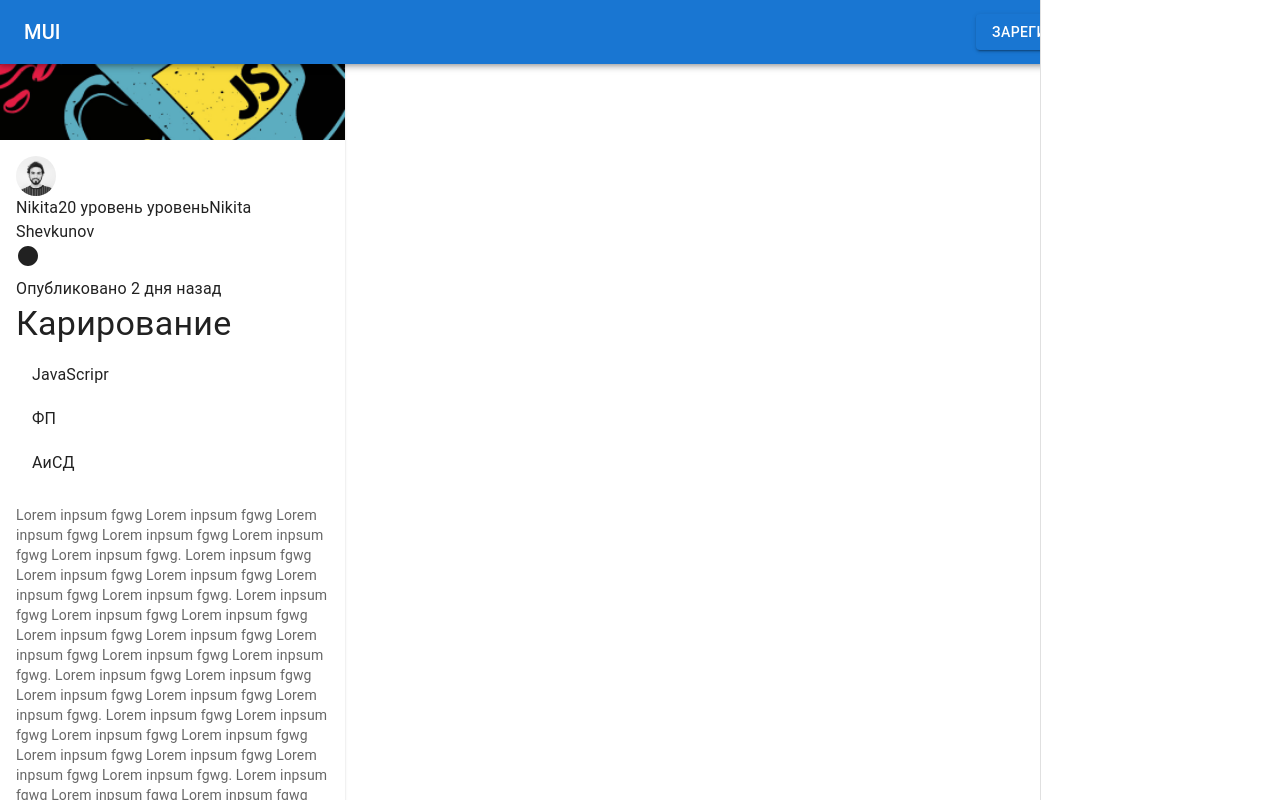
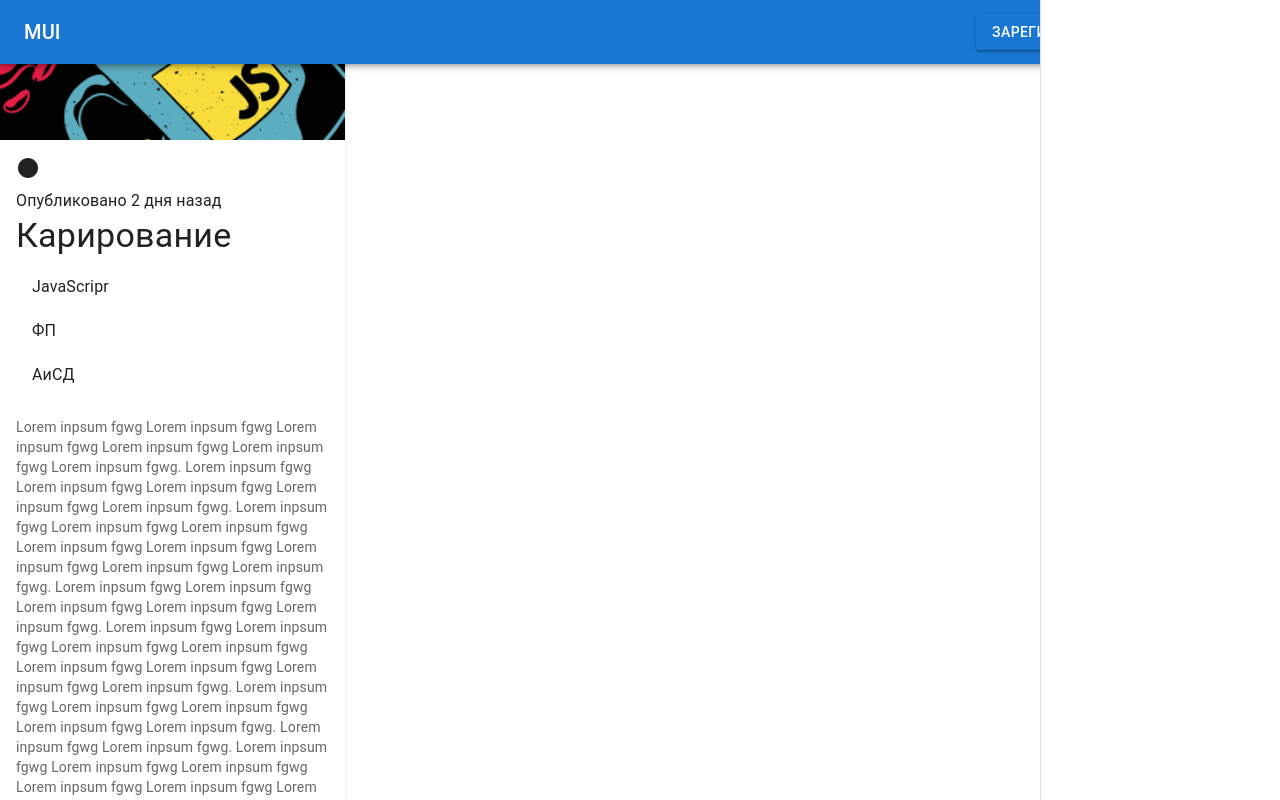
Before and after one commit to nikita-496/articles-frontend, a React (Create React App) app: page /article in a window 1280 px wide. Shown: the top 800 px of the page. Built offline with nearby package versions, Linux system fonts and the light colour scheme.

Commit message:
removing a component of user info

```diff
--- a/src/components/content/cardItem/cardItem.jsx
+++ b/src/components/content/cardItem/cardItem.jsx
@@ -4,21 +4,12 @@ import Card from '@mui/material/Card';
 import CardContent from '@mui/material/CardContent';
 import CardMedia from '@mui/material/CardMedia';
 import Typography from '@mui/material/Typography';
-import UserInfo from '../../userInfo/userInfo';
 
 const CardItem = (props) => {
   return (
     <Card sx={{ maxWidth: 345 }}>
       <CardMedia component='img' height='140' image={props.poster} alt={props.alt} />
       <CardContent>
-        <UserInfo avatar={
-          {
-            src: props.avatar,
-            alt: props.authorName,
-          }
-        }>
-          {props.children}
-        </UserInfo>
         {props.date}
         <Typography gutterBottom variant='h4'>
           {props.title}
--- a/src/components/userInfo/userInfo.jsx
+++ /dev/null
@@ -1,28 +0,0 @@
-import React from 'react';
-import Avatar from '@mui/material/Avatar';
-
-
-const UserInfo = (props) => {
-  return (
-    <div>
-      <Avatar alt={props.avatar.alt} src={props.avatar.src} />
-      {props.children}
-    </div>
-
-  )
-}
-
-export default UserInfo
-
-/*
-  {
-        props.login && <h3>{props.login}</h3>
-      }
-      {
-        props.level && <p>{props.level}</p>
-      }
-      {
-        props.name && <p>{props.name}</p>
-      }
-
-*/
```
